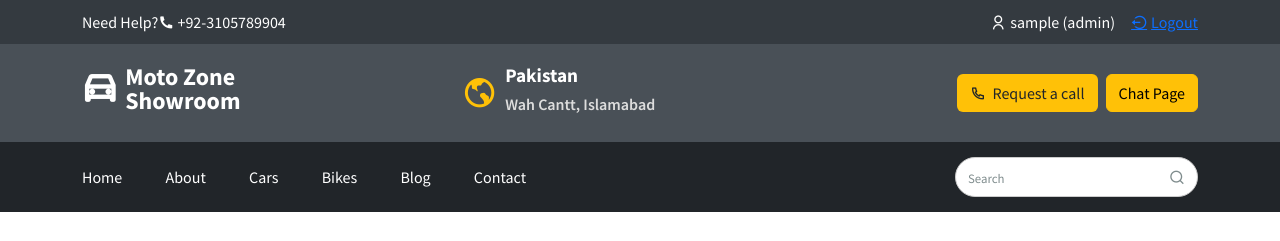
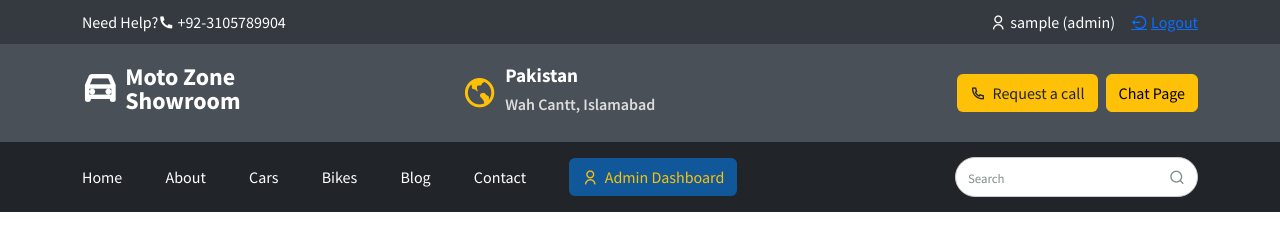
Before and after one commit to raheel-ahmed-04/moto-zone-online-marketplace, a React (Vite) app: page /admin-page in a window 1280 px wide. Shown: the top 241 px of the page. Built offline with nearby package versions, Linux system fonts and the light colour scheme; no server answers; the database is empty; sample sign-in values are in the browser's storage.

Commit message:
Added button in navbar for admin dashboard

```diff
--- a/src/components/Header/Header.jsx
+++ b/src/components/Header/Header.jsx
@@ -69,7 +69,7 @@ const Header = () => {
                       <i className="ri-user-line"></i> {userName} ({role})
                     </span>
                     <Link
-                      to="#"
+                      to="/login"
                       className="d-flex align-items-center gap-1"
                       onClick={handleLogout}
                     >
@@ -80,7 +80,7 @@ const Header = () => {
                   <>
                     <Link
                       to="/login"
-                      className="d-flex align-items-center gap-1"
+                      className="font-[#ffc107] d-flex align-items-center gap-1"
                     >
                       <i className="ri-login-circle-line"></i> Login
                     </Link>
@@ -167,6 +167,16 @@ const Header = () => {
                     {link.display}
                   </NavLink>
                 ))}
+                {isAdmin && (
+                  <button
+                  className="header__btn btn"
+                  style={{ backgroundColor: "#11589a" }}
+                  >
+                  <Link to="/admin-page" style={{ color: "#ffc107" }}>
+                    <i className="ri-user-line"></i> Admin Dashboard
+                  </Link>
+                </button>
+                )}
               </div>
             </div>
 
--- a/src/pages/login.jsx
+++ b/src/pages/login.jsx
@@ -47,10 +47,7 @@ const Login = () => {
   useEffect(() => {
     async function testConnection() {
       try {
-        const { error } = await supabase
-          .from("users")
-          .select("user_id")
-          .limit(1);
+        const { error } = await supabase.from("users").select("id").limit(1);
         if (error) {
           console.error("Connection test error:", error);
           setConnectionStatus(`Connection error: ${error.message}`);
```
